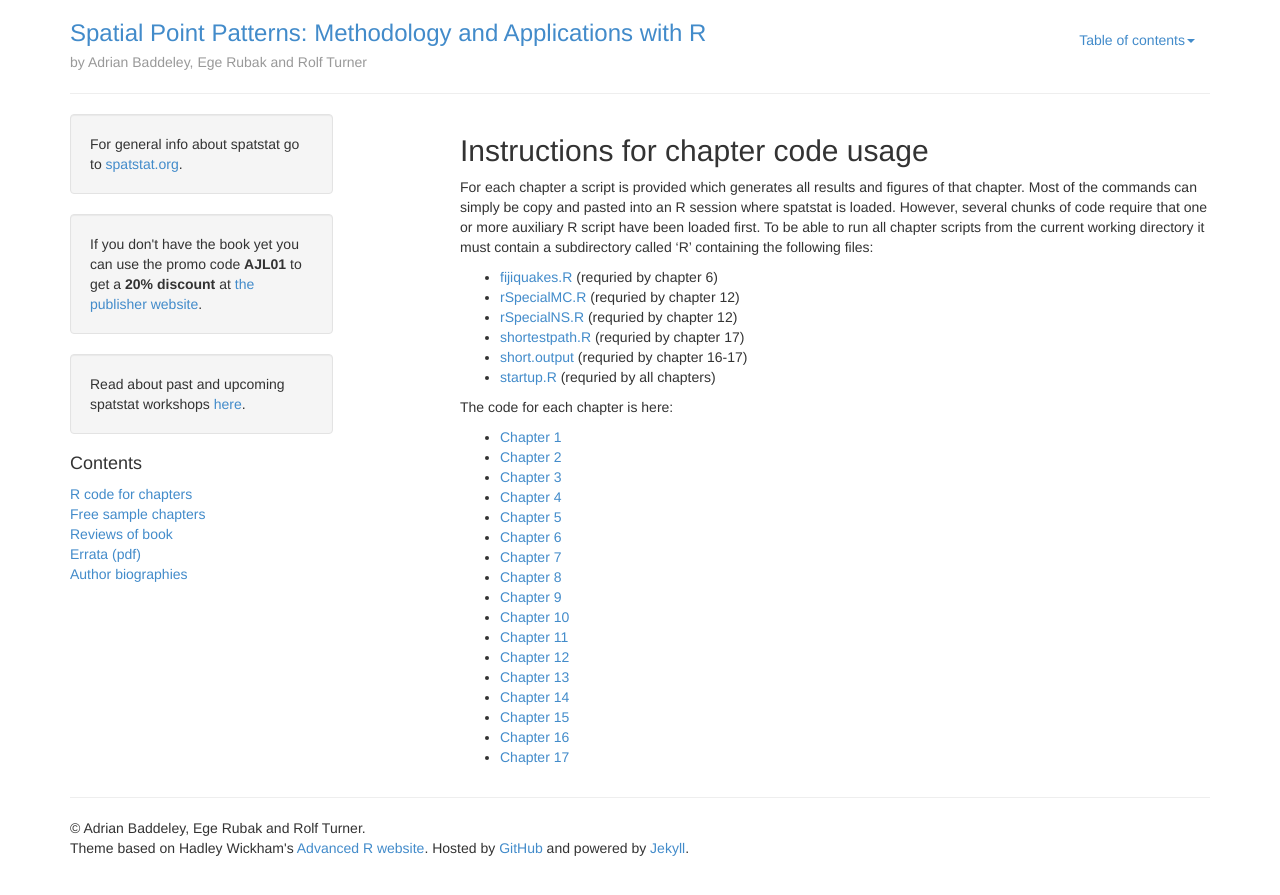
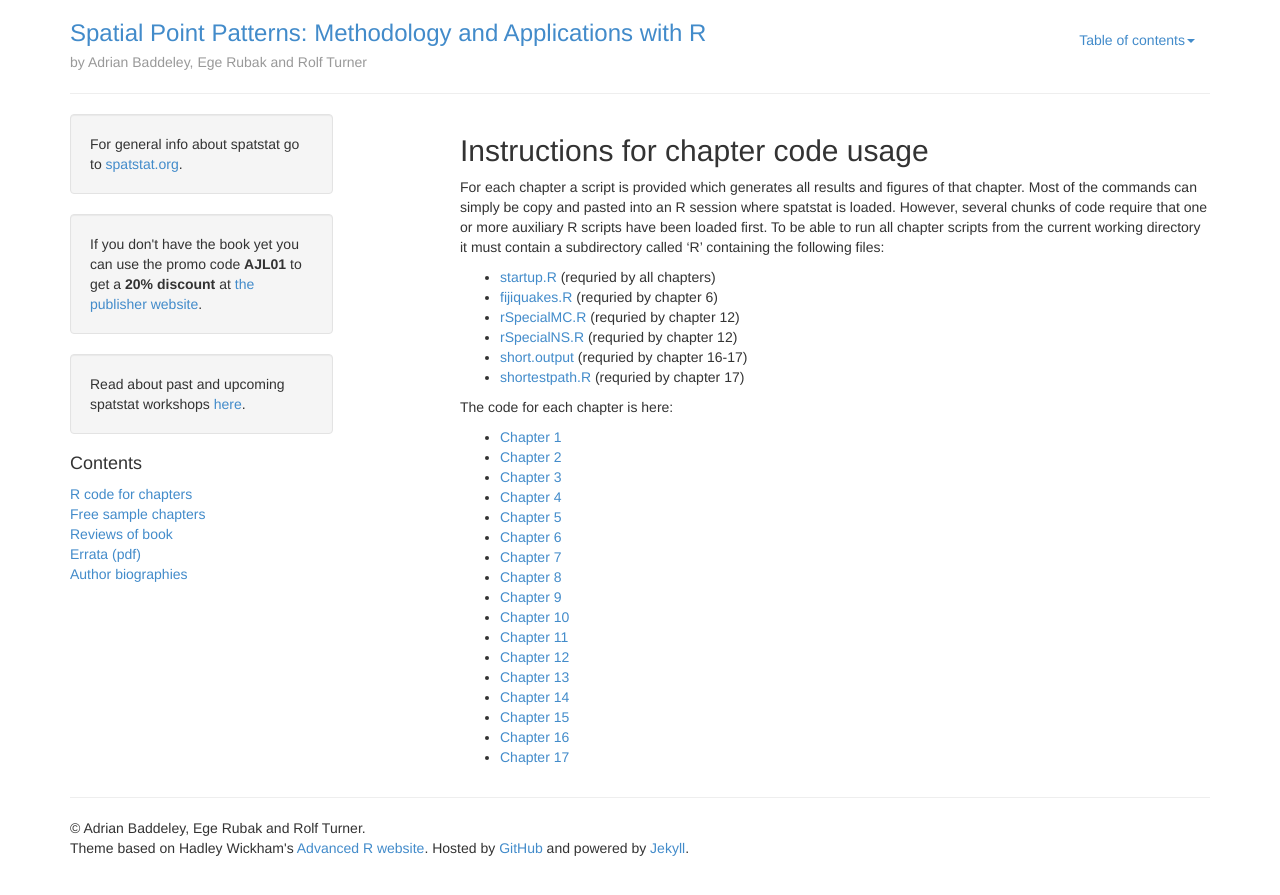
Before and after one commit to spatstat/book, a Jekyll site: the page built from chapter-code/instructions.md, in a window 1280 px wide. Shown: the top 895 px of the page. Built offline with Jekyll 4.4.1, drawn with Linux system fonts in a browser that asks for light colours; Markdown is read by kramdown in place of the engine named in the settings.

Commit message:
Tweaked code instructions.

```diff
--- a/chapter-code/instructions.md
+++ b/chapter-code/instructions.md
@@ -7,15 +7,15 @@ title: Code instructions
 
 For each chapter a script is provided which generates all results and figures of that chapter.
 Most of the commands can simply be copy and pasted into an R session where spatstat is loaded.
-However, several chunks of code require that one or more auxiliary R script have been loaded first.
+However, several chunks of code require that one or more auxiliary R scripts have been loaded first.
 To be able to run all chapter scripts from the current working directory it must contain a subdirectory called 'R' containing the following files:
 
+- [startup.R](R/startup.html) (requried by all chapters)
 - [fijiquakes.R](R/fijiquakes.html) (requried by chapter 6)
 - [rSpecialMC.R](R/rSpecialMC.html) (requried by chapter 12)
 - [rSpecialNS.R](R/rSpecialNS.html) (requried by chapter 12)
+- [short.output](R/short.output.html) (requried by chapter 16-17)
 - [shortestpath.R](R/shortestpath.html) (requried by chapter 17)
-- [short.output](R/short.output.html) (requried by chapter 16-17)
-- [startup.R](R/startup.html) (requried by all chapters)
 
 The code for each chapter is here:
 
```
